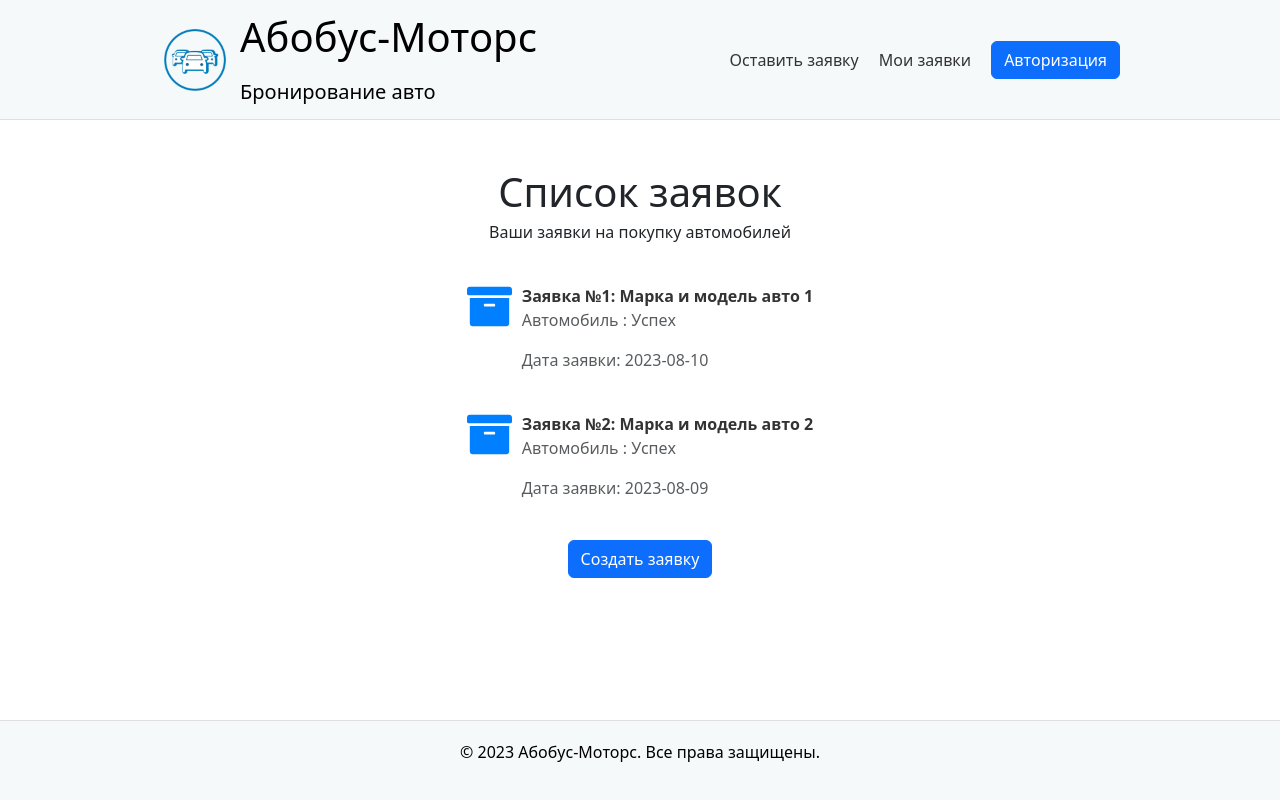
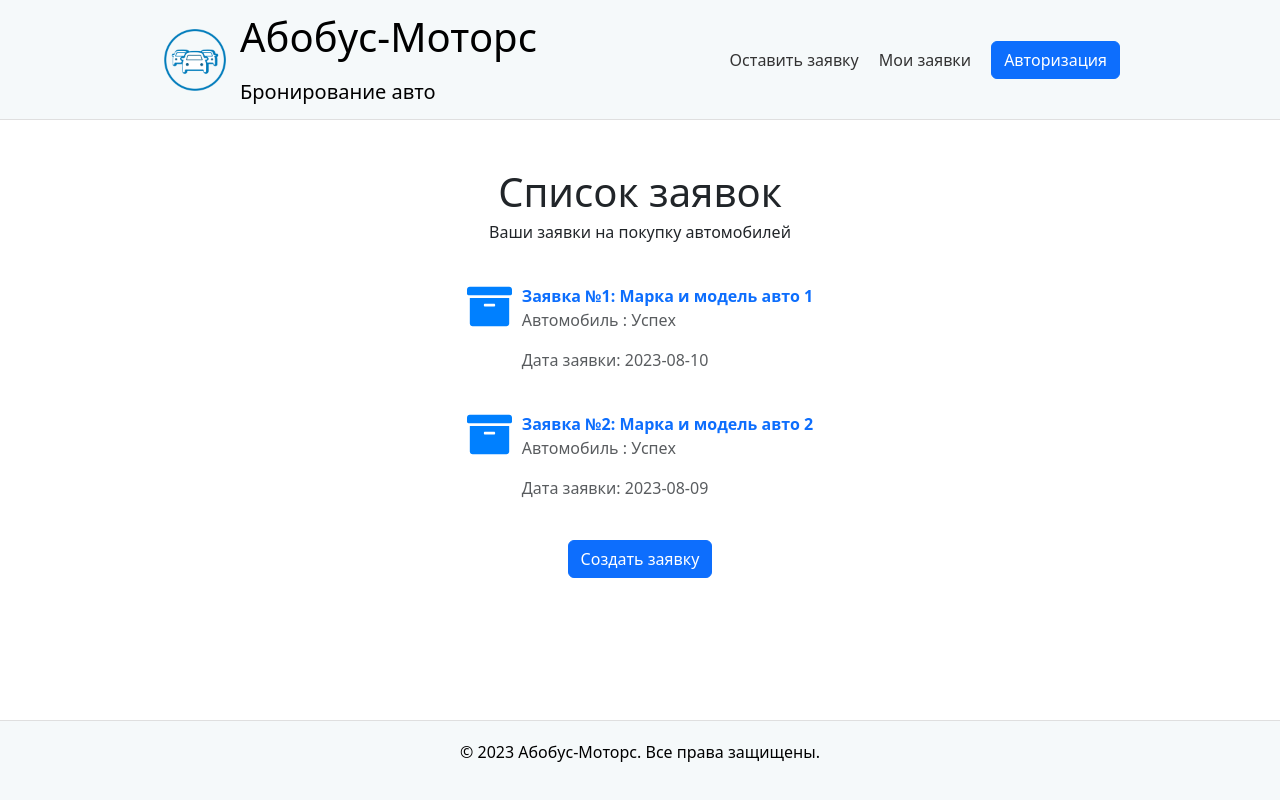
Before and after one commit to Ra1n-xD/car-booking-service, a Next.js app: page /orders in a window 1280 px wide. Built offline with nearby package versions, Linux system fonts and the light colour scheme.

Commit message:
added highlight button

```diff
--- a/src/app/globals.css
+++ b/src/app/globals.css
@@ -53,6 +53,18 @@ header {
     color: #0859ee;
 }
 
+.order-item {
+    color: #0d6efd;
+    text-decoration: none;
+    font-weight: 700;
+    transition: color 0.3s;
+    /* text-decoration: underline; */
+}
+
+.order-item:hover {
+    color: #000000;
+}
+
 .show .separator {
     height: 1px;
     background-color: #c4c3c3;
--- a/src/app/orders/page.tsx
+++ b/src/app/orders/page.tsx
@@ -18,12 +18,9 @@ const Orders = () => {
                 <div key={request.id} className="mt-4 offset d-flex colum">
                     <FaArchive size={45} color="#0080ff" />
                     <div className="d-flex flex-column align-items-start">
-                        <Link href={`/orders/${request.id}`} className="navigation-item">
-                            <strong>
-                                Заявка №{request.id}: {request.car}
-                            </strong>
+                        <Link href={`/orders/${request.id}`} className="order-item">
+                            Заявка №{request.id}: {request.car}
                         </Link>
-
                         <p className="text-muted">Автомобиль : {request.status}</p>
                         <p className="text-muted">Дата заявки: {request.date}</p>
                     </div>
```
